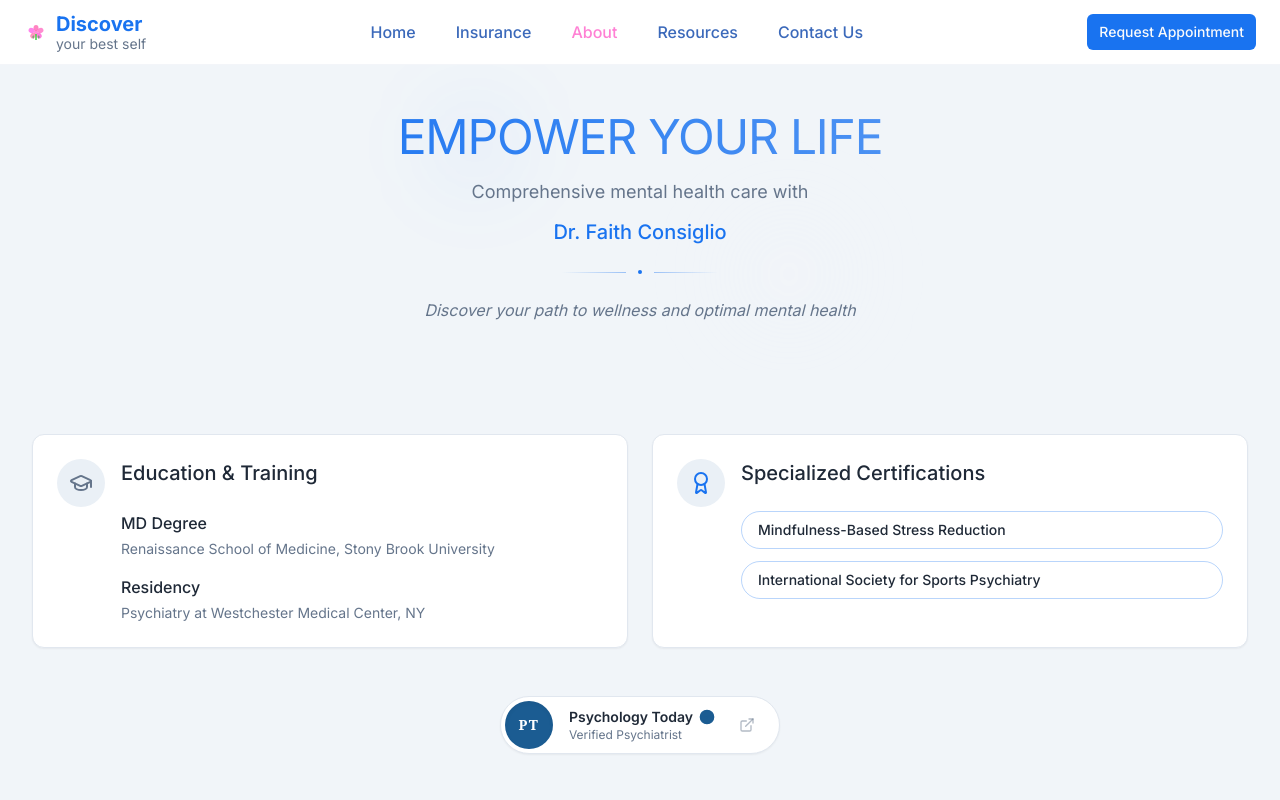
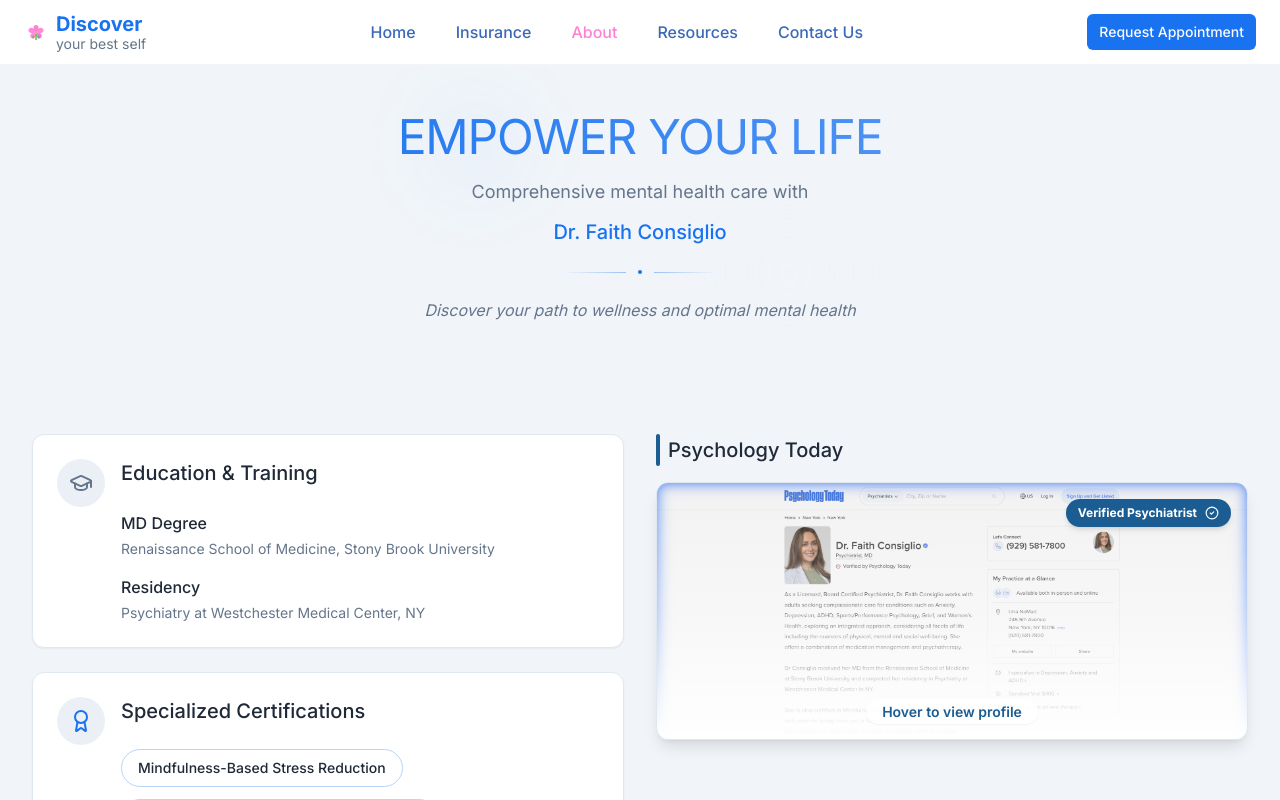
Before and after one commit to pjammula-hi/drfaith-jan16, a React (Vite) app: page /about in a window 1280 px wide. Shown: the top 800 px of the page. Built offline with nearby package versions, Linux system fonts and the light colour scheme; the HTML template or start-up script is replaced by a standard one.

Commit message:
Redesign About page featuring stacked education and interactive Psychology Today preview

```diff
--- a/src/pages/About.tsx
+++ b/src/pages/About.tsx
@@ -49,9 +49,11 @@ const About = () => {
 
       <div className="max-w-7xl mx-auto px-4 sm:px-6 lg:px-8 py-16">
 
-        {/* Education & Training and Specialized Certifications */}
-        <div className="mb-12">
-          <div className="grid lg:grid-cols-2 gap-6">
+        {/* Main Content Grid */}
+        <div className="grid lg:grid-cols-2 gap-8 items-start mb-16">
+
+          {/* Left Column: Education & Certifications */}
+          <div className="space-y-6">
             {/* Education & Training */}
             <div className="bg-card rounded-xl p-6 shadow-sm border border-border">
               <div className="flex items-start gap-4">
@@ -88,10 +90,10 @@ const About = () => {
                   <h3 className="text-xl font-medium text-foreground mb-6">Specialized Certifications</h3>
 
                   <div className="flex flex-col gap-3">
-                    <div className="px-4 py-2 border border-primary/30 rounded-full text-sm font-medium text-foreground">
+                    <div className="px-4 py-2 border border-primary/30 rounded-full text-sm font-medium text-foreground w-max">
                       Mindfulness-Based Stress Reduction
                     </div>
-                    <div className="px-4 py-2 border border-primary/30 rounded-full text-sm font-medium text-foreground">
+                    <div className="px-4 py-2 border border-primary/30 rounded-full text-sm font-medium text-foreground w-max">
                       International Society for Sports Psychiatry
                     </div>
                   </div>
@@ -99,28 +101,51 @@ const About = () => {
               </div>
             </div>
           </div>
+
+          {/* Right Column: Psychology Today Feature */}
+          <div className="sticky top-8">
+            <div className="flex items-center gap-2 mb-4">
+              <div className="h-8 w-1 bg-[#1b5c92] rounded-full"></div>
+              <h3 className="text-xl font-medium text-foreground">Psychology Today</h3>
             </div>
 
-        {/* Psychology Today Verification Badge */}
-        <div className="flex justify-center mb-12">
             <a
               href="https://www.psychologytoday.com/us/psychiatrists/faith-consiglio-new-york-ny/998633"
               target="_blank"
               rel="noopener noreferrer"
-            className="group relative inline-flex items-center gap-4 bg-card hover:bg-accent/50 p-1 pr-6 rounded-full border border-border shadow-sm hover:shadow-md transition-all duration-300"
+              className="block group relative bg-white rounded-xl shadow-lg border border-border overflow-hidden transition-all duration-500 hover:shadow-2xl"
             >
-            <div className="w-12 h-12 rounded-full bg-[#1b5c92] flex items-center justify-center shadow-inner">
-              <span className="text-sm font-serif font-bold text-white tracking-widest">PT</span>
+              {/* Header / Badge */}
+              <div className="absolute top-4 right-4 z-20 flex flex-col items-end">
+                <div className="bg-[#1b5c92] text-white text-xs font-bold px-3 py-1.5 rounded-full shadow-md flex items-center gap-2 mb-2 group-hover:scale-105 transition-transform">
+                  <span>Verified Psychiatrist</span>
+                  <CheckCircle2 className="w-3.5 h-3.5" />
                 </div>
-            <div className="flex flex-col text-left">
-              <div className="flex items-center gap-1.5">
-                <span className="text-sm font-semibold text-foreground">Psychology Today</span>
-                <CheckCircle2 className="w-4 h-4 text-[#1b5c92] fill-current" />
+                <div className="bg-white/90 backdrop-blur-sm text-xs text-foreground px-3 py-1.5 rounded-full shadow-sm border border-border opacity-0 group-hover:opacity-100 transition-opacity translate-x-2 group-hover:translate-x-0">
+                  Click to view full profile <ExternalLink className="w-3 h-3 inline ml-1" />
                 </div>
-              <span className="text-xs text-muted-foreground group-hover:text-[#1b5c92] transition-colors">Verified Psychiatrist</span>
               </div>
-            <ExternalLink className="w-4 h-4 text-muted-foreground/50 group-hover:text-[#1b5c92] ml-2 transition-colors" />
+
+              {/* Profile Preview Image Container */}
+              <div className="relative w-full transition-all duration-700 ease-in-out h-64 group-hover:h-[600px] overflow-hidden bg-gray-50">
+                <img
+                  src="/images/pt-profile.png"
+                  alt="Psychology Today Profile Preview"
+                  className="w-full h-auto object-cover object-top transition-transform duration-700 group-hover:scale-[1.02]"
+                />
+
+                {/* Gradient Overlay (The "Halfway" effect) */}
+                <div className="absolute inset-0 bg-gradient-to-t from-white via-white/40 to-transparent group-hover:opacity-0 transition-opacity duration-500 z-10"></div>
+
+                {/* Hover Reveal Text (Optional) */}
+                <div className="absolute bottom-4 left-0 right-0 text-center z-20 group-hover:opacity-0 transition-opacity duration-300">
+                  <span className="text-[#1b5c92] font-semibold text-sm bg-white/80 px-4 py-1 rounded-full shadow-sm backdrop-blur-sm">
+                    Hover to view profile
+                  </span>
+                </div>
+              </div>
             </a>
+          </div>
         </div>
 
         <Separator className="my-12 bg-primary/20" />
```
Also changed, not shown: public/images/pt-profile.png (added). Lines whose indentation alone changed are shown as unchanged.
